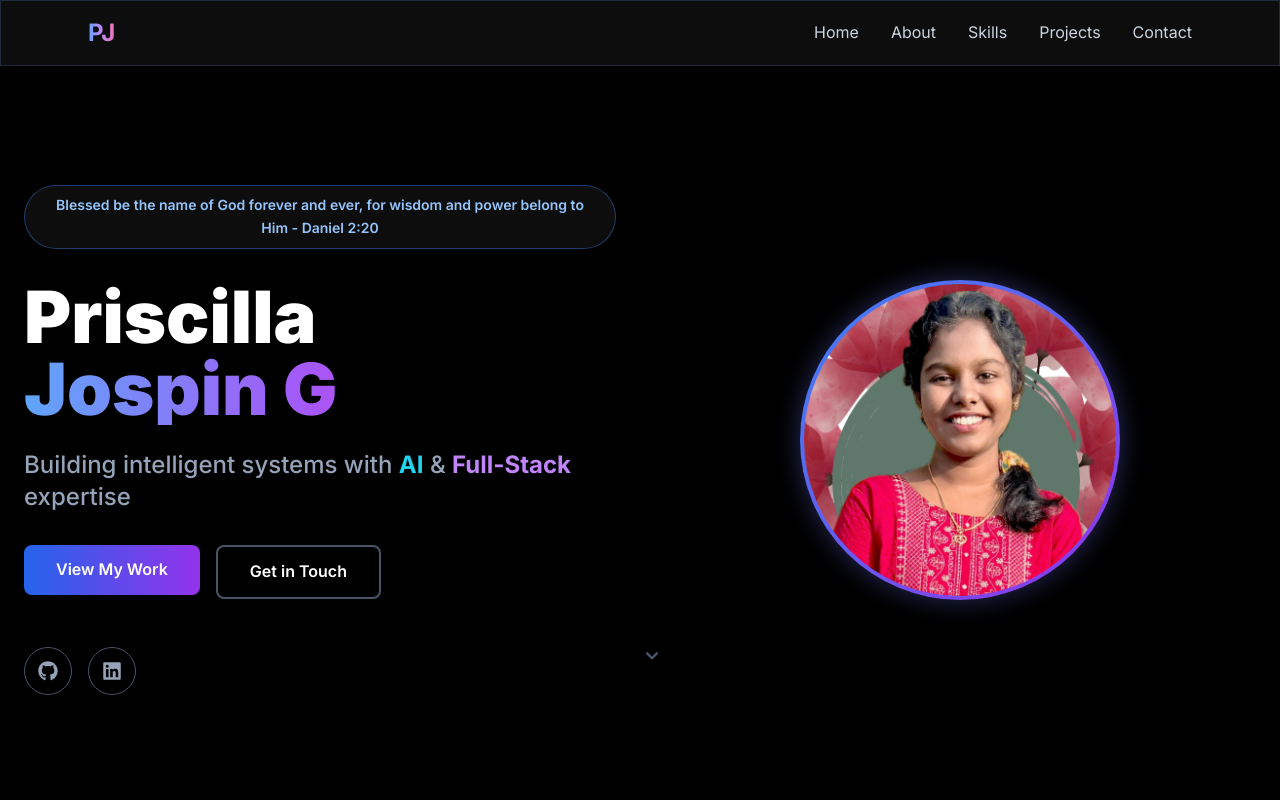
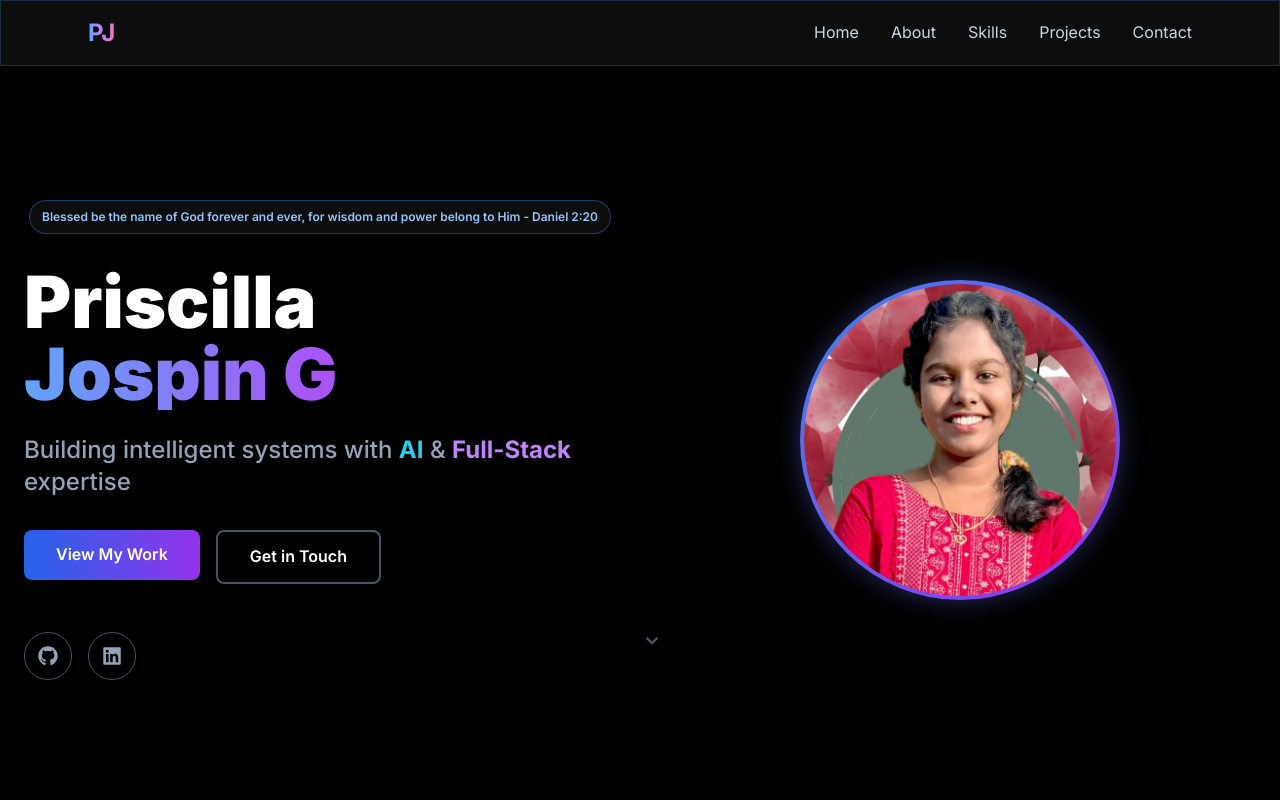
Before and after one commit to PriscillajospinG/upgraded-port, a React (Vite) app: page / in a window 1280 px wide. Shown: the top 800 px of the page. Built offline with nearby package versions, Linux system fonts and the light colour scheme.

Commit message:
refactor: Update Verse and Hero components for improved layout and visual consistency

```diff
--- a/src/components/Hero.tsx
+++ b/src/components/Hero.tsx
@@ -67,11 +67,11 @@ export default function Hero() {
           >
             {/* Verse Badge */}
             <motion.div
-              className="flex justify-center mb-8"
+              className="flex justify-center mb-8 overflow-x-auto w-full"
               variants={textVariants}
             >
-              <div className="px-4 py-2 rounded-full glass-effect-strong text-center max-w-2xl border-blue-500/40 hover:border-blue-400/60 transition-all">
-                <p className="text-sm font-semibold text-blue-300 leading-relaxed">
+              <div className="px-3 py-2 rounded-full glass-effect-strong border-blue-500/40 hover:border-blue-400/60 transition-all flex-shrink-0">
+                <p className="text-xs font-semibold text-blue-300 whitespace-nowrap">
                   Blessed be the name of God forever and ever, for wisdom and
                   power belong to Him - Daniel 2:20
                 </p>
--- a/src/components/Verse.tsx
+++ b/src/components/Verse.tsx
@@ -2,17 +2,17 @@ import { motion } from 'framer-motion';
 
 export default function Verse() {
   return (
-    <section className="relative bg-black py-4 px-6 border-b border-slate-800 pt-24 z-40">
-      <div className="max-w-7xl mx-auto">
+    <section className="relative bg-black py-4 px-2 border-b border-slate-800 pt-24 z-40">
+      <div className="w-full overflow-x-auto flex justify-center">
         <motion.div
-          className="flex justify-center"
           initial={{ opacity: 0, y: -10 }}
           whileInView={{ opacity: 1, y: 0 }}
           transition={{ duration: 0.6 }}
           viewport={{ once: true }}
+          className="flex-shrink-0"
         >
-          <div className="px-4 py-2 border border-blue-500/50 rounded-full bg-blue-500/10 backdrop-blur-sm text-center max-w-2xl">
-            <p className="text-sm font-semibold text-blue-300 leading-relaxed">
+          <div className="px-3 py-2 border border-blue-500/50 rounded-full glass-effect-strong">
+            <p className="text-xs font-semibold text-blue-300 whitespace-nowrap">
               Blessed be the name of God forever and ever, for wisdom and power
               belong to Him - Daniel 2:20
             </p>
```
